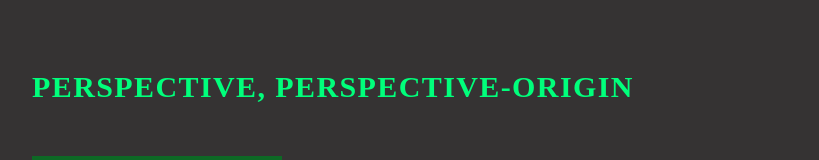
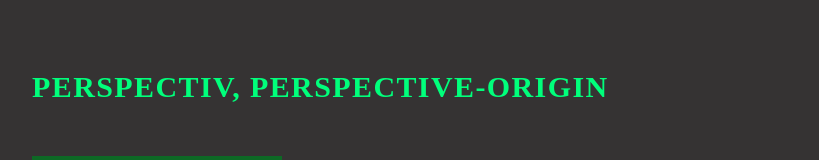
Before and after one commit to grafitimen/CSS_trening_transform, a plain HTML site: page index.html in a window 1280 px wide. Shown: the part 3838-3998 px from the top of the page, without its empty margins (208-1027 px from the left). Drawn offline with Linux system fonts and the light colour scheme.

Commit message:
тест

```diff
--- a/index.html
+++ b/index.html
@@ -120,7 +120,7 @@
         </div>
 
         <div class="perspective sec">
-            <p class="perspective__title title"><a href="https://docs.google.com/document/d/1GPPvqaqPn0YfgBOubtoPfnPpS2KdSXgagQyBx4lR_z8/edit#bookmark=id.zg6vzplrnowv" target="_blank">perspective, perspective-origin</a></p>
+            <p class="perspective__title title"><a href="https://docs.google.com/document/d/1GPPvqaqPn0YfgBOubtoPfnPpS2KdSXgagQyBx4lR_z8/edit#bookmark=id.zg6vzplrnowv" target="_blank">perspectiv, perspective-origin</a></p>
             <div class="perspective__wrapper-square wrapper3d">
                 <div class="perspective__square square">
                     <span>perspective</span>
```
Also changed, not shown: 1 other file.
